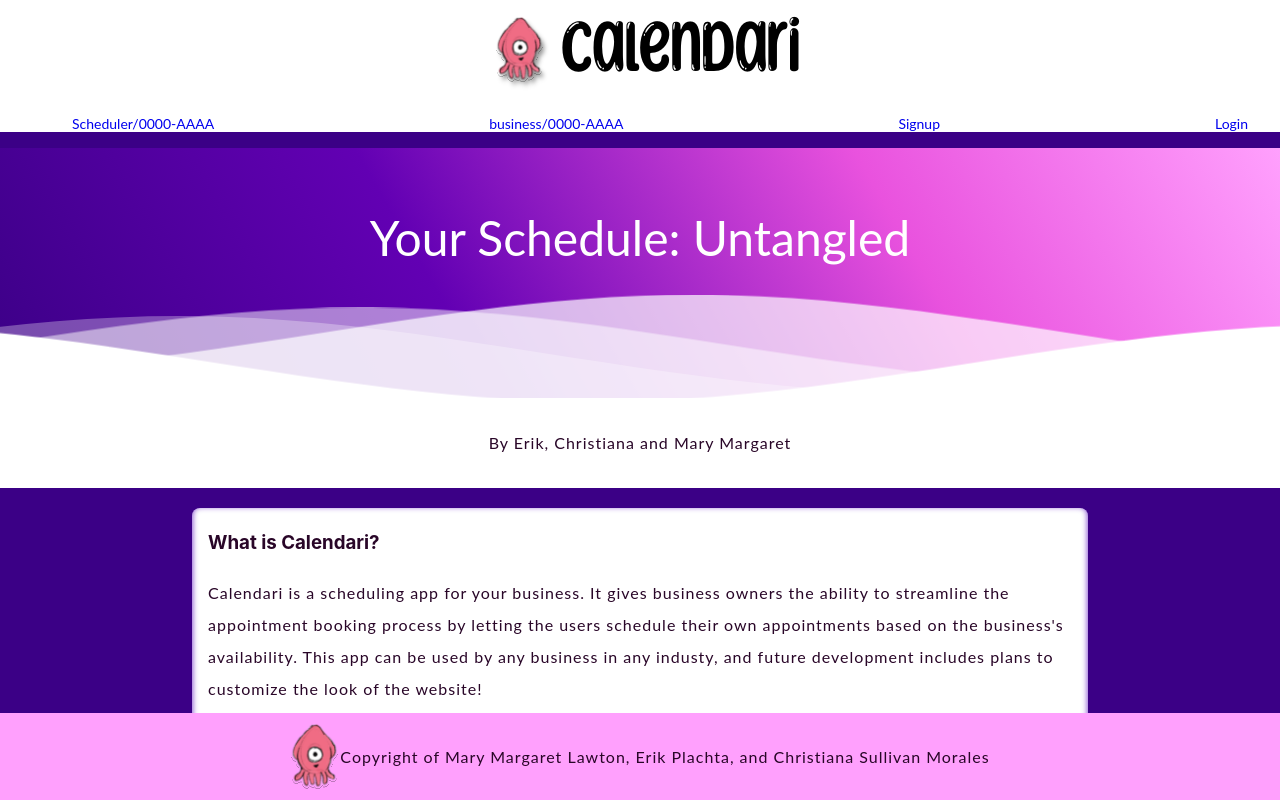
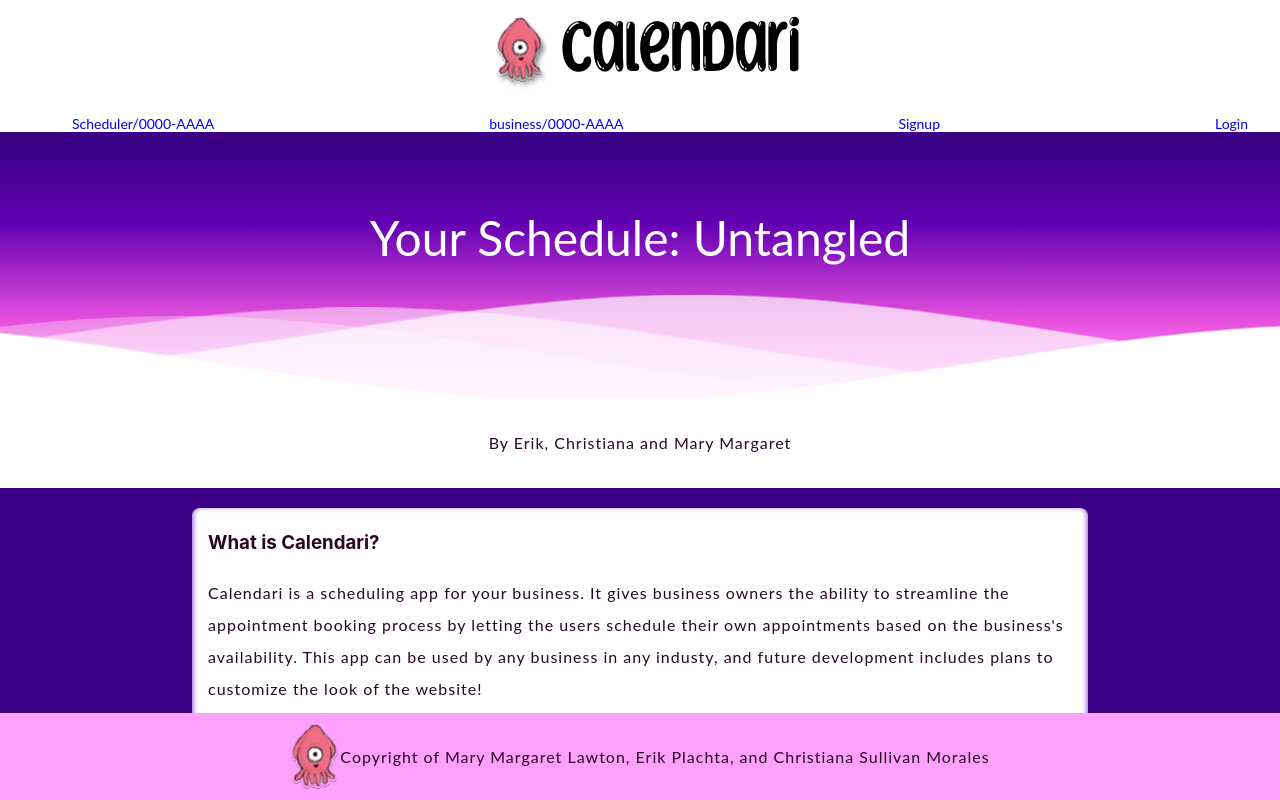
Before and after one commit to ErikPlachta/Calendari, a React (Create React App) app in the folder client/: page / in a window 1280 px wide. Shown: the top 800 px of the page. Built offline with nearby package versions, Linux system fonts and the light colour scheme.

Commit message:
changed gradient direction

```diff
--- a/client/src/assets/css/styles.css
+++ b/client/src/assets/css/styles.css
@@ -372,7 +372,7 @@ table {
  .slogan {
    text-align:center;
    vertical-align: middle;
-   background: linear-gradient(60deg, var(--darker-purple) 0%, var(--lighter-purple) 35%, var(--darker-pink) 70%, var(--light-pink) 100%);
+   background: linear-gradient(180deg, var(--darker-purple) 0%, var(--lighter-purple) 30%, var(--darker-pink) 70%, var(--light-pink) 100%);
    color:white;
    height: 250px;
 
```
